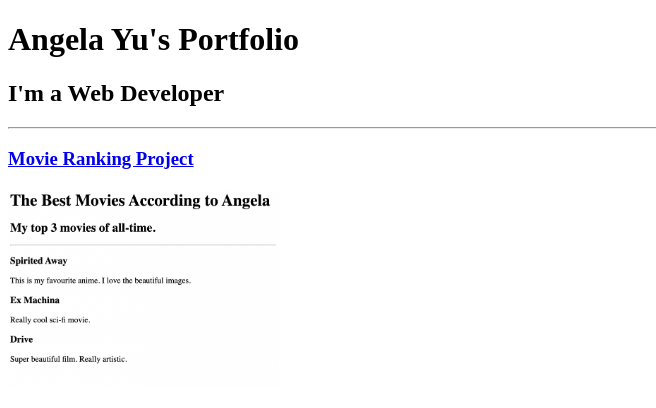
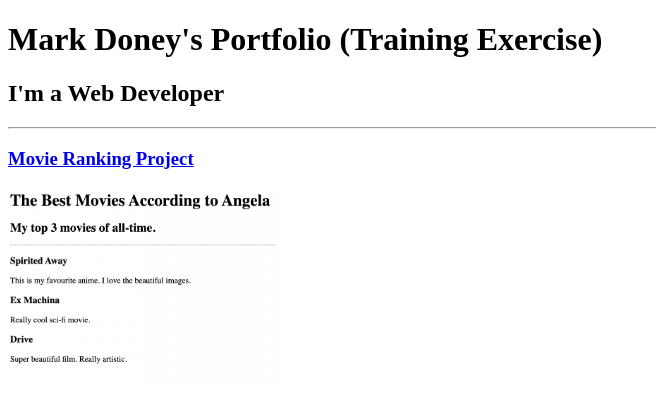
Before and after one commit to MarkD-code/html-portfolio, a plain HTML site: page index.html in a window 1280 px wide. Shown: the top 408 px of the page, without its empty margins (0-656 px from the left). Drawn offline with Linux system fonts and the light colour scheme.

Commit message:
Update index.html

```diff
--- a/index.html
+++ b/index.html
@@ -3,11 +3,11 @@
 
 <head>
   <meta charset="UTF-8">
-  <title>Angela's Portfolio</title>
+  <title>Mark's Portfolio</title>
 </head>
 
 <body>
-  <h1>Angela Yu's Portfolio</h1>
+  <h1>Mark Doney's Portfolio (Training Exercise)</h1>
   <h2>I'm a Web Developer</h2>
   <hr />
   <h3><a href="./public/movie-ranking.html">Movie Ranking Project</a></h3>
```
